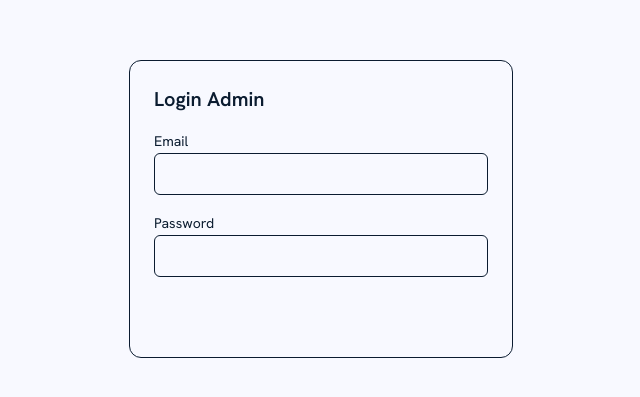
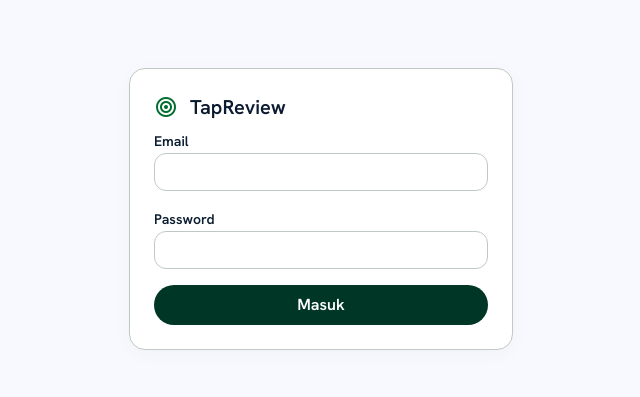
Before and after one commit to DioSaputra28/tapreview, a Next.js app: page /login in a window 1280 px wide. Shown: the part 191-588 px from the top of the page, without its empty margins (319-959 px from the left). Built offline with nearby package versions, Linux system fonts and the light colour scheme.

Commit message:
feat: restyle login, landing, and slug form

```diff
--- a/app/[slug]/page.tsx
+++ b/app/[slug]/page.tsx
@@ -33,30 +33,34 @@
 
   return (
     <main className="mx-auto w-full max-w-lg flex-1 p-6">
-      <h1 className="text-2xl font-semibold">{toko.nama}</h1>
-      <p className="mt-2 text-zinc-500">
+      <div className="rounded-2xl border border-outline-variant bg-surface-container-lowest p-6 shadow-[0_4px_20px_rgba(0,0,0,0.03)]">
+        <h1 className="text-2xl font-semibold text-on-surface">{toko.nama}</h1>
+        <p className="mt-2 text-on-surface-variant">
           Link Google review untuk toko ini belum diisi.
         </p>
         <form action={fillLink} className="mt-6 space-y-4">
           <input type="hidden" name="id" value={toko.id} />
           <input type="hidden" name="slug" value={toko.slug} />
           <label className="block space-y-1">
-          <span className="text-sm">Link Google Review</span>
+            <span className="text-sm font-semibold text-on-surface">
+              Link Google Review
+            </span>
             <input
               name="link_review"
               type="url"
               required
               placeholder="https://g.page/r/.../review"
-            className="w-full rounded-md border px-3 py-2"
+              className="w-full rounded-xl border border-outline-variant bg-surface-container-lowest px-3 py-2 text-sm focus:ring-2 focus:ring-secondary focus:outline-none"
             />
           </label>
           <button
             type="submit"
-          className="rounded-md bg-foreground px-4 py-2 text-background"
+            className="rounded-full bg-primary px-4 py-2 text-white font-semibold"
           >
             Simpan Link
           </button>
         </form>
+      </div>
     </main>
   );
 }
--- a/app/login/page.tsx
+++ b/app/login/page.tsx
@@ -7,37 +7,42 @@
   const [error, setError] = useState<string | null>(null);
 
   return (
-    <main className="flex min-h-full flex-1 items-center justify-center p-6">
+    <main className="flex min-h-full flex-1 items-center justify-center p-6 bg-background">
       <form
         action={async (formData) => {
           const res = await login(formData);
           if (res?.error) setError(res.error);
         }}
-        className="w-full max-w-sm space-y-4 rounded-xl border p-6"
+        className="w-full max-w-sm space-y-4 rounded-2xl border border-outline-variant bg-surface-container-lowest p-6 shadow-[0_4px_20px_rgba(0,0,0,0.03)]"
       >
-        <h1 className="text-xl font-semibold">Login Admin</h1>
-        {error && <p className="text-sm text-red-600">{error}</p>}
+        <div className="flex items-center gap-3 mb-2">
+          <span className="material-symbols-outlined text-secondary text-3xl">
+            target
+          </span>
+          <h1 className="text-xl font-semibold text-on-surface">TapReview</h1>
+        </div>
+        {error && <p className="text-sm text-error">{error}</p>}
         <label className="block space-y-1">
-          <span className="text-sm">Email</span>
+          <span className="text-sm font-semibold text-on-surface">Email</span>
           <input
             name="email"
             type="email"
             required
-            className="w-full rounded-md border px-3 py-2"
+            className="w-full rounded-xl border border-outline-variant bg-surface-container-lowest px-3 py-2 text-sm focus:ring-2 focus:ring-secondary focus:outline-none"
           />
         </label>
         <label className="block space-y-1">
-          <span className="text-sm">Password</span>
+          <span className="text-sm font-semibold text-on-surface">Password</span>
           <input
             name="password"
             type="password"
             required
-            className="w-full rounded-md border px-3 py-2"
+            className="w-full rounded-xl border border-outline-variant bg-surface-container-lowest px-3 py-2 text-sm focus:ring-2 focus:ring-secondary focus:outline-none"
           />
         </label>
         <button
           type="submit"
-          className="w-full rounded-md bg-foreground px-3 py-2 text-background"
+          className="w-full rounded-full bg-primary px-3 py-2 text-white font-semibold"
         >
           Masuk
         </button>
--- a/app/page.tsx
+++ b/app/page.tsx
@@ -2,14 +2,17 @@
 
 export default function Home() {
   return (
-    <main className="flex flex-1 flex-col items-center justify-center gap-4 p-8 text-center">
-      <h1 className="text-3xl font-semibold">TapReview</h1>
-      <p className="max-w-md text-zinc-500">
+    <main className="flex flex-1 flex-col items-center justify-center gap-4 p-8 text-center bg-background">
+      <span className="material-symbols-outlined text-secondary text-5xl">
+        target
+      </span>
+      <h1 className="text-3xl font-semibold text-on-surface">TapReview</h1>
+      <p className="max-w-md text-on-surface-variant">
         Short-link menuju halaman Google review toko.
       </p>
       <Link
         href="/dashboard"
-        className="rounded-md bg-foreground px-4 py-2 text-background"
+        className="rounded-full bg-primary px-6 py-2.5 text-white font-semibold"
       >
         Dashboard Admin
       </Link>
```
Lines whose indentation alone changed are shown as unchanged.
